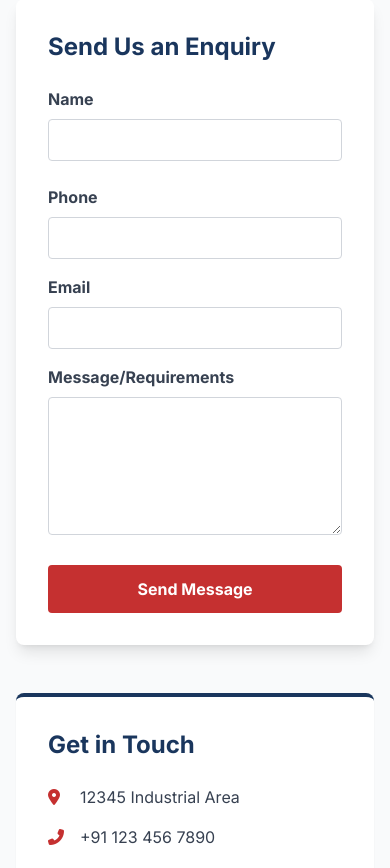
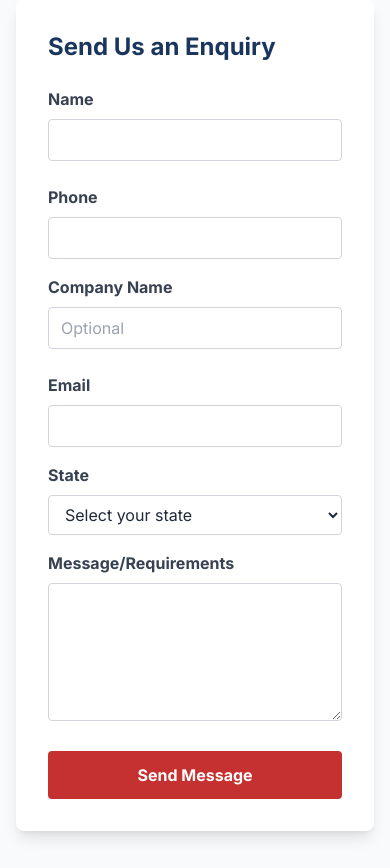
Before and after one commit to jignesh017/virjaproject, a Django app: page /contact/ in a window 390 px wide. Shown: the part 229-1097 px from the top of the page. Run offline with Django 5.2, Linux system fonts and the light colour scheme; data comes from the database, SQL or seed files in the repository; both versions use the stored data as it was after the commit; some libraries are stand-ins or nearby versions.

Commit message:
add more fields in contact us form

```diff
--- a/dashboard/templates/dashboard/enquiries/list.html
+++ b/dashboard/templates/dashboard/enquiries/list.html
@@ -82,8 +82,10 @@
                 </td>
                 <td class="px-6 py-4 whitespace-nowrap">
                     <div class="text-sm font-medium text-gray-900">{{ enquiry.name }}</div>
+                    {% if enquiry.company_name %}<div class="text-xs text-blue-600 font-medium">{{ enquiry.company_name }}</div>{% endif %}
                     <div class="text-xs text-gray-500">{{ enquiry.email }}</div>
                     <div class="text-xs text-gray-500">{{ enquiry.phone }}</div>
+                    {% if enquiry.state %}<div class="text-xs text-gray-400">{{ enquiry.state }}</div>{% endif %}
                 </td>
                 <td class="px-6 py-4 whitespace-nowrap">
                     {% if enquiry.is_replied %}
--- a/enquiries/models.py
+++ b/enquiries/models.py
@@ -2,8 +2,10 @@ from django.db import models
 
 class Enquiry(models.Model):
     name = models.CharField(max_length=255)
+    company_name = models.CharField(max_length=255, blank=True, null=True)
     email = models.EmailField()
     phone = models.CharField(max_length=20)
+    state = models.CharField(max_length=100, blank=True, null=True)
     message = models.TextField()
     is_read = models.BooleanField(default=False)
     is_replied = models.BooleanField(default=False)
--- a/enquiries/templates/enquiries/contact.html
+++ b/enquiries/templates/enquiries/contact.html
@@ -40,10 +40,60 @@
                         </div>
                     </div>
 
+                    <div class="grid grid-cols-1 md:grid-cols-2 gap-6 mb-4">
+                        <div>
+                            <label class="block text-gray-700 font-bold mb-2">Company Name</label>
+                            <input type="text" name="company_name" placeholder="Optional"
+                                class="w-full border border-gray-300 rounded px-3 py-2 focus:outline-none focus:border-secondary">
+                        </div>
+                        <div>
+                            <label class="block text-gray-700 font-bold mb-2">Email</label>
+                            <input type="email" name="email" required
+                                class="w-full border border-gray-300 rounded px-3 py-2 focus:outline-none focus:border-secondary">
+                        </div>
+                    </div>
+
                     <div class="mb-4">
-                        <label class="block text-gray-700 font-bold mb-2">Email</label>
-                        <input type="email" name="email" required
-                            class="w-full border border-gray-300 rounded px-3 py-2 focus:outline-none focus:border-secondary">
+                        <label class="block text-gray-700 font-bold mb-2">State</label>
+                        <select name="state" required class="w-full border border-gray-300 rounded px-3 py-2 focus:outline-none focus:border-secondary bg-white">
+                            <option value="" disabled selected>Select your state</option>
+                            <option value="Andhra Pradesh">Andhra Pradesh</option>
+                            <option value="Arunachal Pradesh">Arunachal Pradesh</option>
+                            <option value="Assam">Assam</option>
+                            <option value="Bihar">Bihar</option>
+                            <option value="Chhattisgarh">Chhattisgarh</option>
+                            <option value="Goa">Goa</option>
+                            <option value="Gujarat">Gujarat</option>
+                            <option value="Haryana">Haryana</option>
+                            <option value="Himachal Pradesh">Himachal Pradesh</option>
+                            <option value="Jharkhand">Jharkhand</option>
+                            <option value="Karnataka">Karnataka</option>
+                            <option value="Kerala">Kerala</option>
+                            <option value="Madhya Pradesh">Madhya Pradesh</option>
+                            <option value="Maharashtra">Maharashtra</option>
+                            <option value="Manipur">Manipur</option>
+                            <option value="Meghalaya">Meghalaya</option>
+                            <option value="Mizoram">Mizoram</option>
+                            <option value="Nagaland">Nagaland</option>
+                            <option value="Odisha">Odisha</option>
+                            <option value="Punjab">Punjab</option>
+                            <option value="Rajasthan">Rajasthan</option>
+                            <option value="Sikkim">Sikkim</option>
+                            <option value="Tamil Nadu">Tamil Nadu</option>
+                            <option value="Telangana">Telangana</option>
+                            <option value="Tripura">Tripura</option>
+                            <option value="Uttar Pradesh">Uttar Pradesh</option>
+                            <option value="Uttarakhand">Uttarakhand</option>
+                            <option value="West Bengal">West Bengal</option>
+                            <option value="Andaman and Nicobar Islands">Andaman and Nicobar Islands</option>
+                            <option value="Chandigarh">Chandigarh</option>
+                            <option value="Dadra and Nagar Haveli and Daman and Diu">Dadra and Nagar Haveli and Daman and Diu</option>
+                            <option value="Delhi">Delhi</option>
+                            <option value="Jammu and Kashmir">Jammu and Kashmir</option>
+                            <option value="Ladakh">Ladakh</option>
+                            <option value="Lakshadweep">Lakshadweep</option>
+                            <option value="Puducherry">Puducherry</option>
+                        </select>
                     </div>
 
                     <div class="mb-6">
--- a/enquiries/views.py
+++ b/enquiries/views.py
@@ -12,14 +12,16 @@ def contact(request):
         name = request.POST.get('name')
         email = request.POST.get('email')
         phone = request.POST.get('phone')
+        company_name = request.POST.get('company_name', '')
+        state = request.POST.get('state', '')
         message = request.POST.get('message')
 
         # Save to DB
-        Enquiry.objects.create(name=name, email=email, phone=phone, message=message)
+        Enquiry.objects.create(name=name, email=email, phone=phone, company_name=company_name, state=state, message=message)
 
         # Send Email
         subject = f"New Business Enquiry from {name}"
-        msg_body = f"Name: {name}\nEmail: {email}\nPhone: {phone}\n\nMessage:\n{message}"
+        msg_body = f"Name: {name}\nCompany: {company_name}\nEmail: {email}\nPhone: {phone}\nState: {state}\n\nMessage:\n{message}"
 
         # Get admin email from CompanyInfo
         admin_email = company_info.email if company_info else None
--- a/templates/base.html
+++ b/templates/base.html
@@ -354,8 +354,12 @@
                         class="block py-2 px-4 bg-gray-50 rounded font-bold text-gray-700 hover:bg-primary hover:text-white">Home</a>
                     <a href="/products/"
                         class="block py-2 px-4 bg-gray-50 rounded font-bold text-gray-700 hover:bg-primary hover:text-white">Products</a>
-                    <a href="/catalogs/"
+                    <a href="/brands/"
+                        class="block py-2 px-4 bg-gray-50 rounded font-bold text-gray-700 hover:bg-primary hover:text-white">Brands</a>
+                    <a href="{% url 'catalog_list' %}"
                         class="block py-2 px-4 bg-gray-50 rounded font-bold text-gray-700 hover:bg-primary hover:text-white">Catalogs</a>
+                    <a href="/about/"
+                        class="block py-2 px-4 bg-gray-50 rounded font-bold text-gray-700 hover:bg-primary hover:text-white">About Us</a>
                     <a href="/contact/"
                         class="block py-2 px-4 bg-gray-50 rounded font-bold text-gray-700 hover:bg-primary hover:text-white">Contact</a>
                 </div>
--- a/templates/base_v2.html
+++ b/templates/base_v2.html
@@ -236,8 +236,12 @@
                         class="block py-2 px-4 bg-gray-50 rounded font-bold text-gray-700 hover:bg-primary hover:text-white">Home</a>
                     <a href="/products/"
                         class="block py-2 px-4 bg-gray-50 rounded font-bold text-gray-700 hover:bg-primary hover:text-white">Products</a>
+                    <a href="/brands/"
+                        class="block py-2 px-4 bg-gray-50 rounded font-bold text-gray-700 hover:bg-primary hover:text-white">Brands</a>
                     <a href="/catalogs/"
                         class="block py-2 px-4 bg-gray-50 rounded font-bold text-gray-700 hover:bg-primary hover:text-white">Catalogs</a>
+                    <a href="/about/"
+                        class="block py-2 px-4 bg-gray-50 rounded font-bold text-gray-700 hover:bg-primary hover:text-white">About Us</a>
                     <a href="/contact/"
                         class="block py-2 px-4 bg-gray-50 rounded font-bold text-gray-700 hover:bg-primary hover:text-white">Contact</a>
                 </div>
```
Also changed, not shown: dashboard/templates/dashboard/enquiries/detail.html (+8 -0 lines), templates/about.html (+20 -5 lines), db.sqlite3, enquiries/migrations/0003_enquiry_company_name_enquiry_state.py (added).
